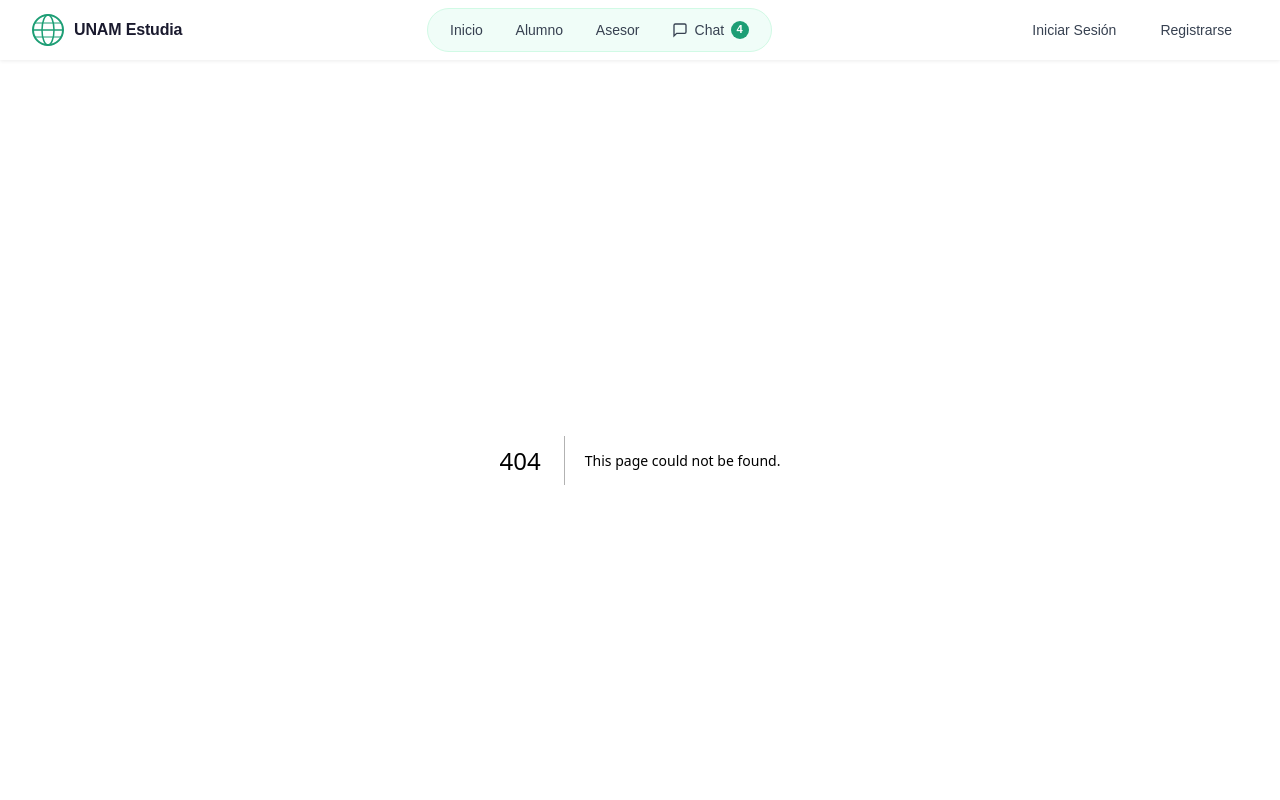
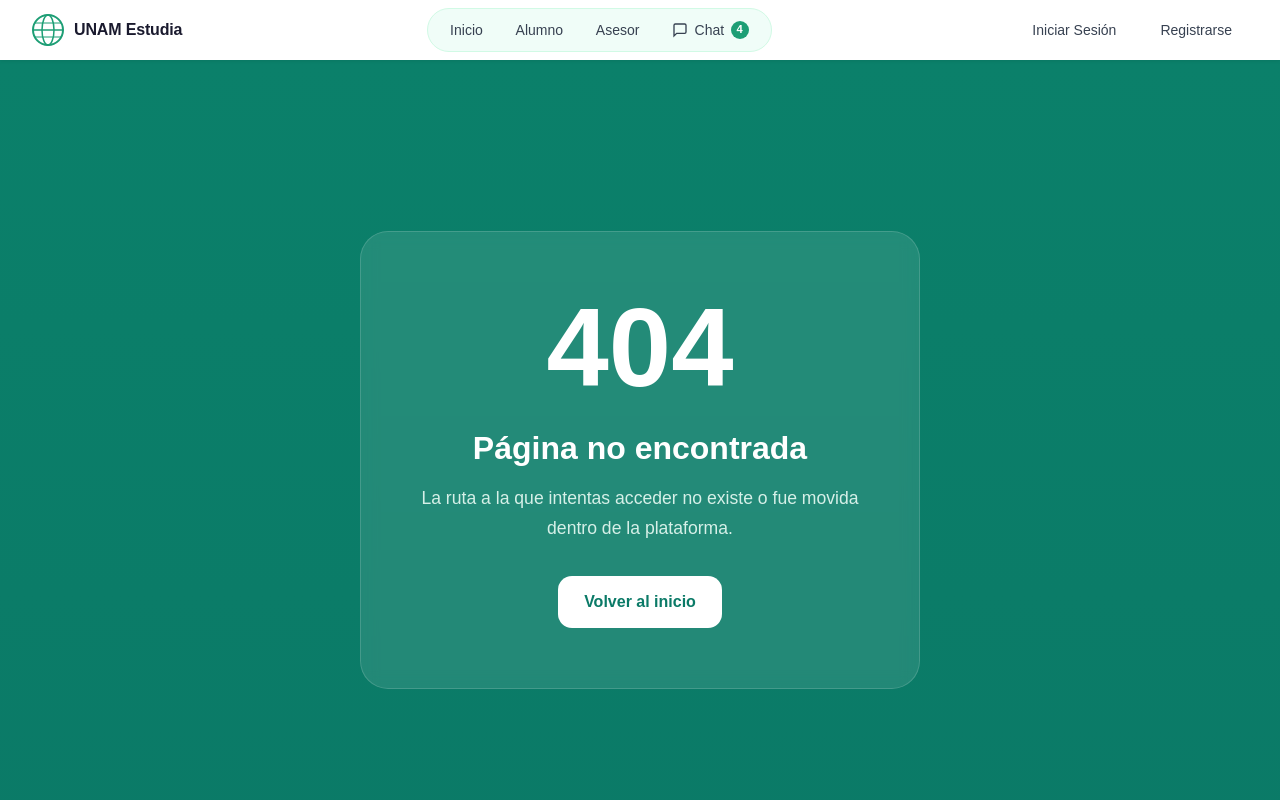
Before and after one commit to Null-Nexus/Frontend-Proyecto, a Next.js app in the folder proyecto_lynx/: page /NotFound in a window 1280 px wide. Before the commit this address had no page. Shown: the top 800 px of the page. Built offline with nearby package versions, Linux system fonts and the light colour scheme.

Commit message:
ya añadí el not found

```diff
--- /dev/null
+++ b/proyecto_lynx/app/NotFound/NotFound/NotFound.tsx
@@ -0,0 +1,121 @@
+import Link from "next/link";
+
+export default function NotFound() {
+  return (
+    <main
+      style={{
+        minHeight: "100vh",
+
+        display: "flex",
+        flexDirection: "column",
+        alignItems: "center",
+        justifyContent: "center",
+
+        textAlign: "center",
+
+        padding: "40px 20px",
+
+        background:
+          "linear-gradient(180deg, #0b806a 0%, #0b7a67 100%)",
+
+        color: "white",
+
+        fontFamily: "sans-serif",
+      }}
+    >
+      {/* CARD */}
+
+      <div
+        style={{
+          background: "rgba(255,255,255,0.1)",
+
+          border:
+            "1px solid rgba(255,255,255,0.15)",
+
+          backdropFilter: "blur(8px)",
+
+          borderRadius: "28px",
+
+          padding: "60px 50px",
+
+          maxWidth: "560px",
+
+          width: "100%",
+        }}
+      >
+        {/* 404 */}
+
+        <h1
+          style={{
+            fontSize: "7rem",
+            margin: 0,
+            fontWeight: 800,
+            lineHeight: 1,
+          }}
+        >
+          404
+        </h1>
+
+        {/* TITLE */}
+
+        <h2
+          style={{
+            marginTop: "20px",
+            marginBottom: "12px",
+
+            fontSize: "2rem",
+            fontWeight: 700,
+          }}
+        >
+          Página no encontrada
+        </h2>
+
+        {/* TEXT */}
+
+        <p
+          style={{
+            color: "#d6f0e8",
+
+            fontSize: "1.1rem",
+
+            lineHeight: 1.7,
+
+            marginBottom: "32px",
+          }}
+        >
+          La ruta a la que intentas acceder no existe
+          o fue movida dentro de la plataforma.
+        </p>
+
+        {/* BUTTON */}
+
+        <Link
+          href="/"
+          style={{
+            display: "inline-flex",
+            alignItems: "center",
+            justifyContent: "center",
+
+            padding: "14px 26px",
+
+            borderRadius: "14px",
+
+            backgroundColor: "white",
+
+            color: "#0b7a67",
+
+            textDecoration: "none",
+
+            fontWeight: 700,
+
+            fontSize: "1rem",
+
+            transition: "0.2s ease",
+          }}
+        >
+          Volver al inicio
+        </Link>
+      </div>
+    </main>
+  );
+}
--- /dev/null
+++ b/proyecto_lynx/app/NotFound/page.tsx
@@ -0,0 +1,11 @@
+import NotFound from "./NotFound/NotFound";
+
+
+
+export default function NotFoundPage(){
+    return(
+        <>
+        <NotFound />
+        </>
+    );
+}
--- a/proyecto_lynx/app/header/header.tsx
+++ b/proyecto_lynx/app/header/header.tsx
@@ -25,7 +25,7 @@ export default function Header() {
         <Link href="/Inicio" className={`${styles.navLink} ${styles.active}`}>Inicio</Link>
         <Link href="/Alumno" className={styles.navLink}>Alumno</Link>
         <Link href="/Asesores" className={styles.navLink}>Asesor</Link>
-        <Link href="/Chat" className={styles.navLink}>
+        <Link href="/NotFound" className={styles.navLink}>
           <span className={styles.chatIcon}>
             <svg width="16" height="16" viewBox="0 0 24 24" fill="none" stroke="currentColor" strokeWidth="2">
               <path d="M21 15a2 2 0 0 1-2 2H7l-4 4V5a2 2 0 0 1 2-2h14a2 2 0 0 1 2 2z"/>
```
